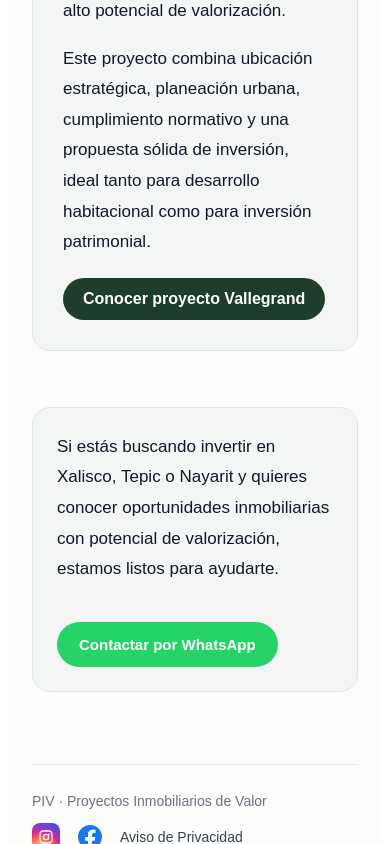
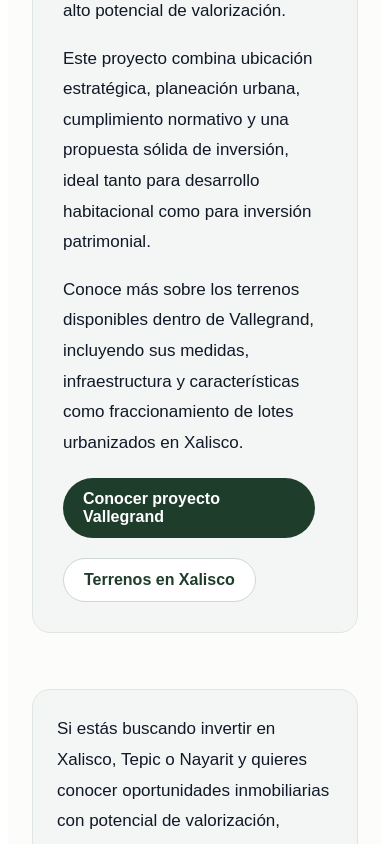
Before and after one commit to PIV1/PIV, a Next.js app: page /desarrollador-inmobiliario-tepic in a window 390 px wide. Shown: the part 4288-5132 px from the top of the page. Built offline with nearby package versions, Linux system fonts and the light colour scheme.

Commit message:
Update desarrollador-inmobiliario-tepic.js

```diff
--- a/pages/desarrollador-inmobiliario-tepic.js
+++ b/pages/desarrollador-inmobiliario-tepic.js
@@ -17,6 +17,30 @@
     fontSize: "15px",
     marginTop: "20px",
     border: "none",
+  };
+
+  const darkButtonStyle = {
+    display: "inline-block",
+    marginTop: "20px",
+    marginRight: "12px",
+    backgroundColor: "#1f3d2b",
+    color: "#ffffff",
+    padding: "12px 20px",
+    borderRadius: "999px",
+    textDecoration: "none",
+    fontWeight: "600",
+  };
+
+  const lightButtonStyle = {
+    display: "inline-block",
+    marginTop: "20px",
+    backgroundColor: "#ffffff",
+    color: "#1f3d2b",
+    padding: "12px 20px",
+    borderRadius: "999px",
+    textDecoration: "none",
+    fontWeight: "600",
+    border: "1px solid #cfd8d2",
   };
 
   const cardStyle = {
@@ -304,26 +328,24 @@
                 alto potencial de valorización.
               </p>
 
-              <p style={{ fontSize: "17px", lineHeight: "1.8", marginBottom: 0 }}>
+              <p style={{ fontSize: "17px", lineHeight: "1.8" }}>
                 Este proyecto combina ubicación estratégica, planeación urbana,
                 cumplimiento normativo y una propuesta sólida de inversión, ideal
                 tanto para desarrollo habitacional como para inversión patrimonial.
               </p>
 
-              <a
-                href="/#vallegrand"
-                style={{
-                  display: "inline-block",
-                  marginTop: "20px",
-                  backgroundColor: "#1f3d2b",
-                  color: "#ffffff",
-                  padding: "12px 20px",
-                  borderRadius: "999px",
-                  textDecoration: "none",
-                  fontWeight: "600",
-                }}
-              >
+              <p style={{ fontSize: "17px", lineHeight: "1.8", marginBottom: 0 }}>
+                Conoce más sobre los terrenos disponibles dentro de Vallegrand,
+                incluyendo sus medidas, infraestructura y características como
+                fraccionamiento de lotes urbanizados en Xalisco.
+              </p>
+
+              <a href="/#vallegrand" style={darkButtonStyle}>
                 Conocer proyecto Vallegrand
+              </a>
+
+              <a href="/terrenos-en-xalisco" style={lightButtonStyle}>
+                Terrenos en Xalisco
               </a>
             </div>
           </section>
```
